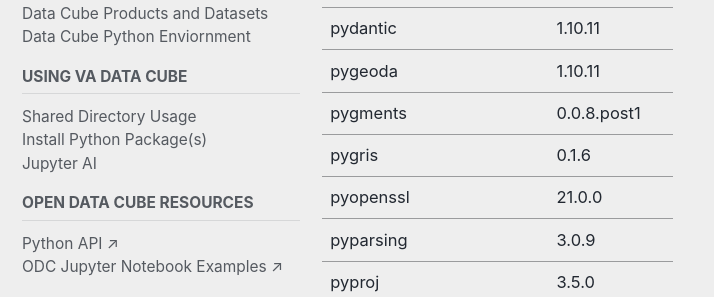
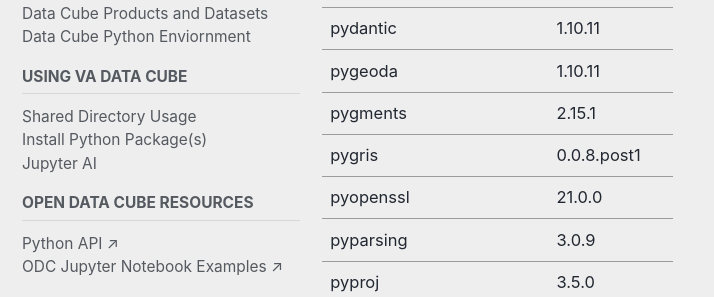
Before and after one commit to va-datacube/va-datacube.github.io, a Jekyll site: the page built from user-docs/python-env.md, in a window 1280 px wide and 900 px high, scrolled down 12914 px. Shown: the part 157-454 px from the top of the window, without its empty margins (0-714 px from the left). Built offline with Jekyll 4.4.1, drawn with Linux system fonts in a browser that asks for light colours; cached includes are drawn as plain includes.

Commit message:
update package version

```diff
--- a/user-docs/python-env.md
+++ b/user-docs/python-env.md
@@ -313,8 +313,8 @@ The following is a list of python packages that are currently installed on the D
 | pycparser               | 2.20         |
 | pydantic                | 1.10.11      |
 | pygeoda                 | 1.10.11      |
-| pygments                | 0.0.8.post1  |
-| pygris                  | 0.1.6        |
+| pygments                | 2.15.1       |
+| pygris                  | 0.0.8.post1  |
 | pyopenssl               | 21.0.0       |
 | pyparsing               | 3.0.9        |
 | pyproj                  | 3.5.0        |
```
